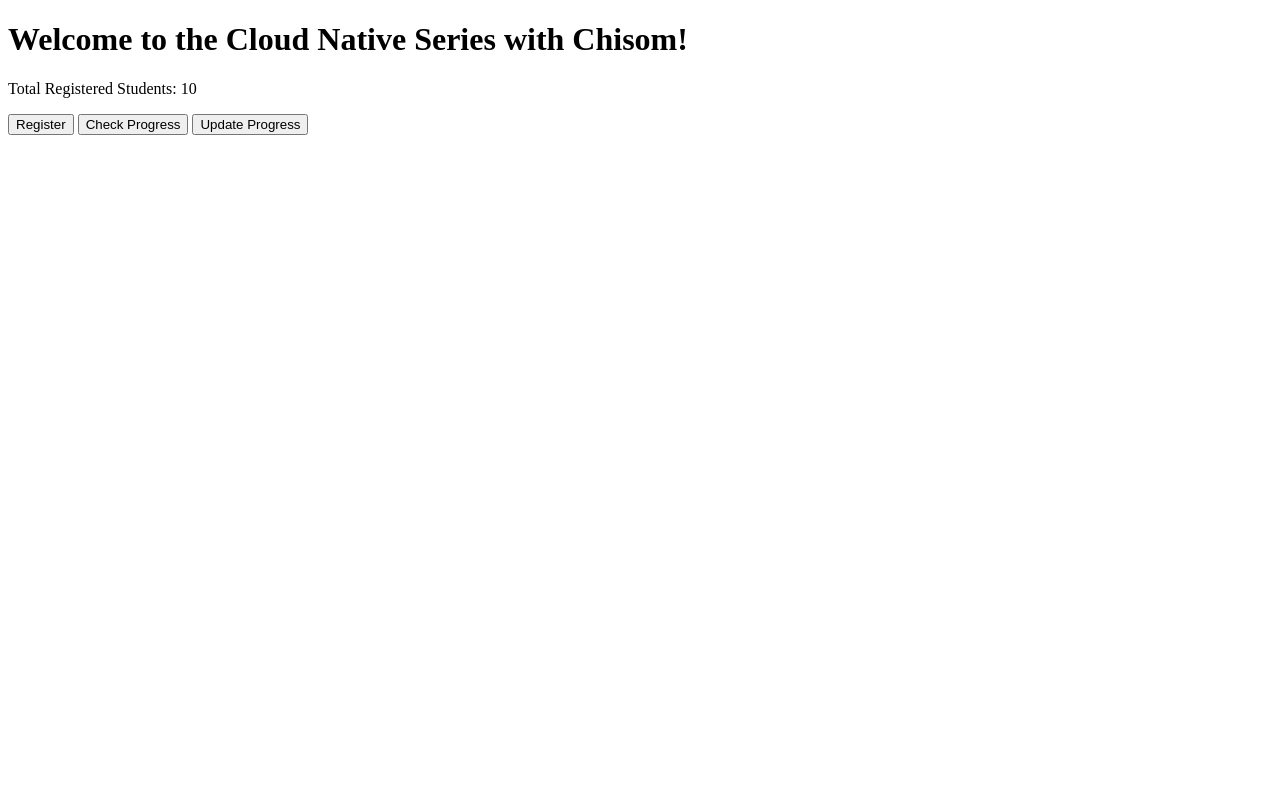
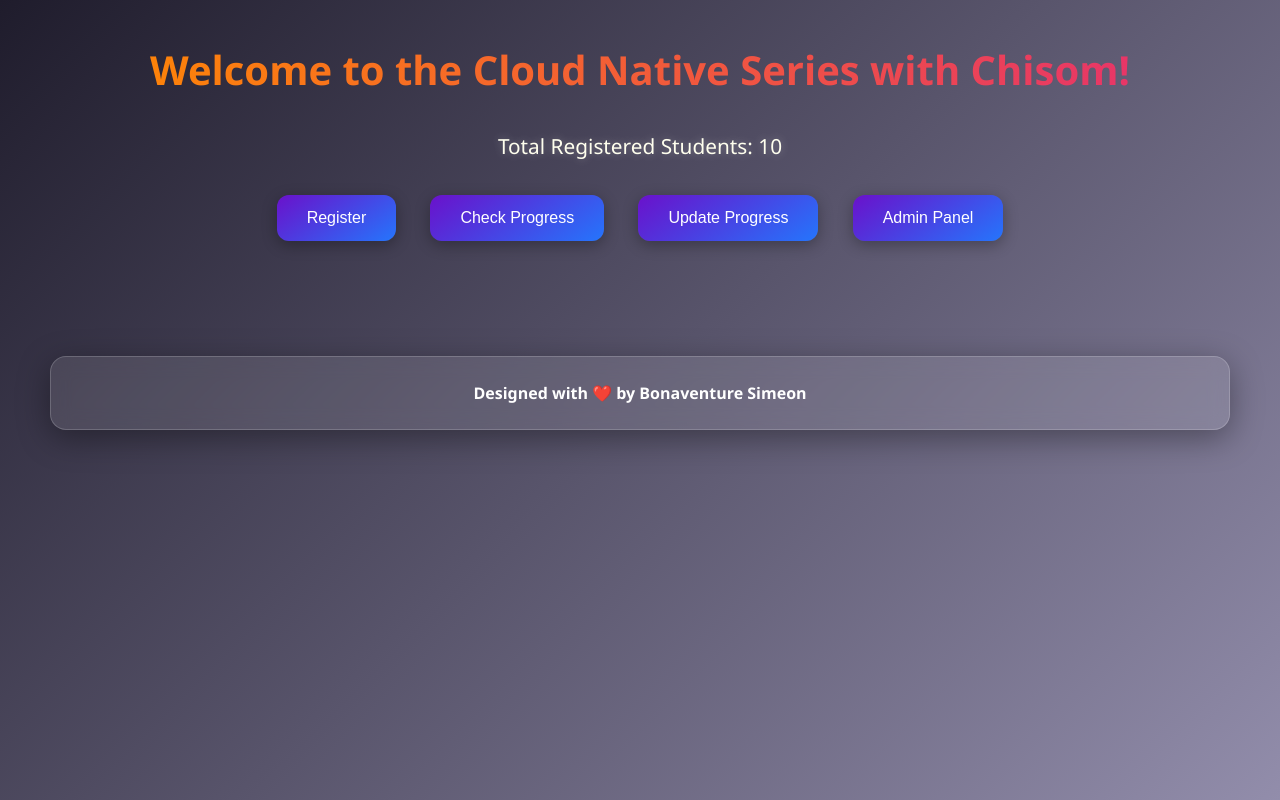
Before and after one commit to bonaventuresimeon/student-progress-tracker2, a FastAPI app: template templates/index.html in a window 1280 px wide. Run offline with FastAPI, Linux system fonts and the light colour scheme; the template is opened without the code that fills it: most values are stand-ins (such as "Sample title", 1, 10 or a date in 2020); parts of the project's set-up code (start-up, migrations or seed data) failed here and were passed over.

Commit message:
Update index.html

```diff
--- a/templates/index.html
+++ b/templates/index.html
@@ -1,7 +1,82 @@
-<!DOCTYPE html>
 <html>
 <head>
     <title>Cloud Native Series - Student Tracker</title>
+    <style>
+        body {
+            margin: 0;
+            font-family: 'Segoe UI', sans-serif;
+            background: linear-gradient(135deg, #1f1c2c, #928dab);
+            color: #fff;
+            text-align: center;
+            padding: 50px;
+            overflow-x: hidden;
+        }
+
+        h1 {
+            font-size: 2.5em;
+            background: linear-gradient(90deg, #ff8a00, #e52e71);
+            -webkit-background-clip: text;
+            -webkit-text-fill-color: transparent;
+            animation: float 4s ease-in-out infinite;
+        }
+
+        p {
+            font-size: 1.3em;
+            margin: 20px 0;
+            color: #ffe;
+            text-shadow: 0 0 8px rgba(255,255,255,0.3);
+        }
+
+        button {
+            background: linear-gradient(145deg, #6a11cb, #2575fc);
+            border: none;
+            color: white;
+            padding: 14px 30px;
+            margin: 15px;
+            font-size: 1em;
+            border-radius: 12px;
+            box-shadow: 0 4px 15px rgba(0,0,0,0.3);
+            cursor: pointer;
+            transition: transform 0.3s ease, box-shadow 0.3s ease;
+        }
+
+        button:hover {
+            transform: scale(1.08);
+            box-shadow: 0 0 15px 5px rgba(0, 255, 255, 0.4);
+            background: linear-gradient(145deg, #ff416c, #ff4b2b);
+        }
+
+        footer {
+            margin-top: 100px;
+            padding: 25px;
+            background: rgba(255, 255, 255, 0.1);
+            border-radius: 16px;
+            backdrop-filter: blur(10px);
+            -webkit-backdrop-filter: blur(10px);
+            box-shadow: 0 8px 32px 0 rgba(0, 0, 0, 0.37);
+            border: 1px solid rgba(255, 255, 255, 0.18);
+            color: #fff;
+            font-weight: 600;
+            animation: fadeInUp 1.5s ease-out;
+        }
+
+        @keyframes float {
+            0% { transform: translateY(0); }
+            50% { transform: translateY(-10px); }
+            100% { transform: translateY(0); }
+        }
+
+        @keyframes fadeInUp {
+            from {
+                opacity: 0;
+                transform: translateY(30px);
+            }
+            to {
+                opacity: 1;
+                transform: translateY(0);
+            }
+        }
+    </style>
 </head>
 <body>
     <h1>Welcome to the Cloud Native Series with Chisom!</h1>
@@ -9,5 +84,10 @@
     <button onclick="window.location.href='/register'">Register</button>
     <button onclick="window.location.href='/progress'">Check Progress</button>
     <button onclick="window.location.href='/update'">Update Progress</button>
+    <button onclick="window.location.href='/admin'">Admin Panel</button>
+
+    <footer>
+        Designed with ❤️ by Bonaventure Simeon
+    </footer>
 </body>
 </html>
```
